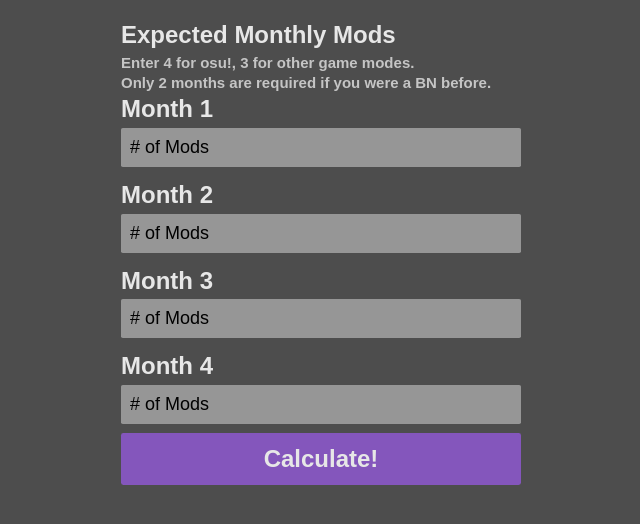
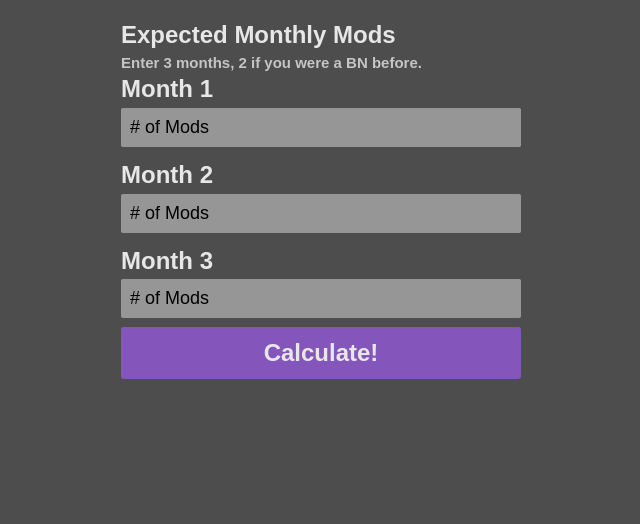
Before and after one commit to CX13BVA/osu-modscore, a plain HTML site: page index.html in a window 1280 px wide. Shown: the whole page, without its empty margins (319-959 px from the left). Drawn offline with Linux system fonts and the light colour scheme.

Commit message:
Update index.html
Reduced from 4 months to 3 months.
Only 3 months were used for calculation until it was removed.

```diff
--- a/index.html
+++ b/index.html
@@ -25,16 +25,13 @@
         <div class="page">
             <form onsubmit="handleSubmit(event)">
                 <h2>Expected Monthly Mods</h2>
-                <h3>Enter 4 for osu!, 3 for other game modes.</h3>
-                <h3>Only 2 months are required if you were a BN before.</h3>
+                <h3>Enter 3 months, 2 if you were a BN before.</h3>
                 <h2>Month 1</h2>
                 <input name="expectedMods" type="text" placeholder="# of Mods" oninput="handleChange(event)">
                 <h2>Month 2</h2>
                 <input name="mods1" type="text" placeholder="# of Mods" oninput="handleChange(event)">
                 <h2>Month 3</h2>
                 <input name="mods2" type="text" placeholder="# of Mods" oninput="handleChange(event)">
-                <h2>Month 4</h2>
-                <input name="mods3" type="text" placeholder="# of Mods" oninput="handleChange(event)">
                 <button type="submit">Calculate!</button>
             </form>
             <div class="result hidden" id="result-panel">
```
